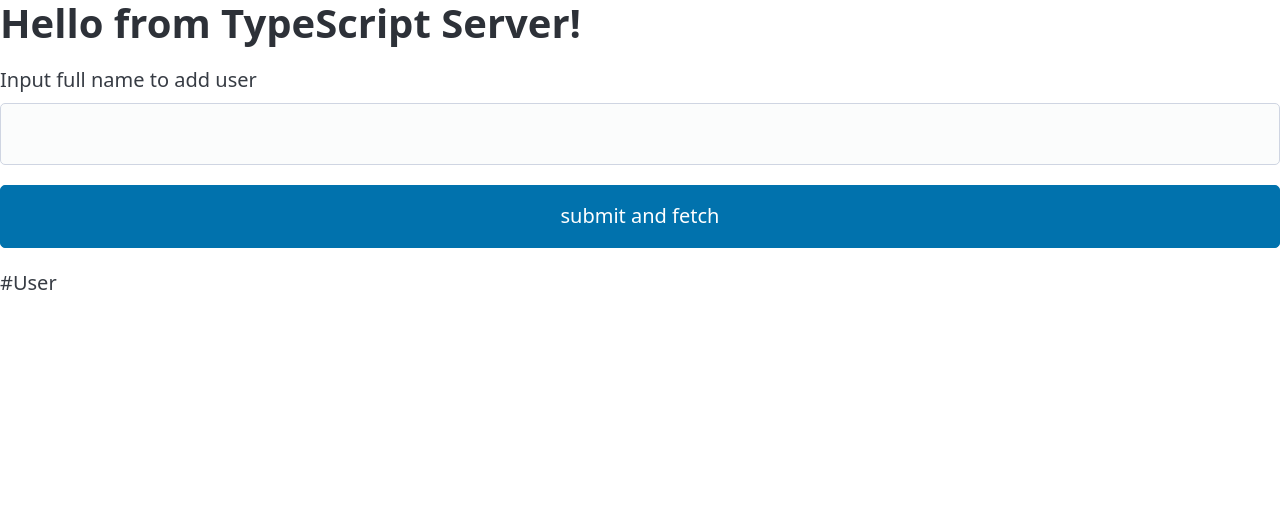
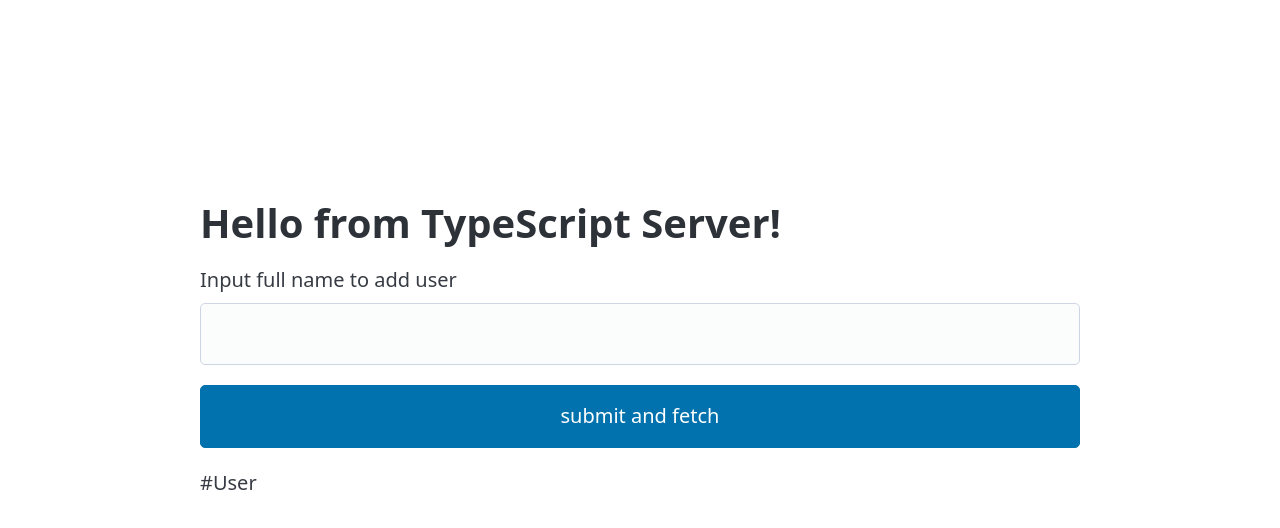
Before and after one commit to SpicyJS/spicy-bom-dia, a website with bundled scripts: page front-end/index.html in a window 1280 px wide. Built offline with nearby package versions, Linux system fonts and the light colour scheme.

Commit message:
added padding to body
Co-authored-by: Víctor <5187756+victor-reyes@users.noreply.github.com>
Co-authored-by: Odin <odin.thif@appliedtechnology.se>
Co-authored-by: Carolinne <carolinnepmelo@gmail.com>

```diff
--- a/front-end/index.html
+++ b/front-end/index.html
@@ -8,6 +8,11 @@
       rel="stylesheet"
       href="https://cdn.jsdelivr.net/npm/@picocss/pico@2/css/pico.min.css"
     />
+    <style>
+      body {
+        padding: 10rem;
+      }
+    </style>
   </head>
   <script src="./dist/index.js"></script>
   <body>
```
